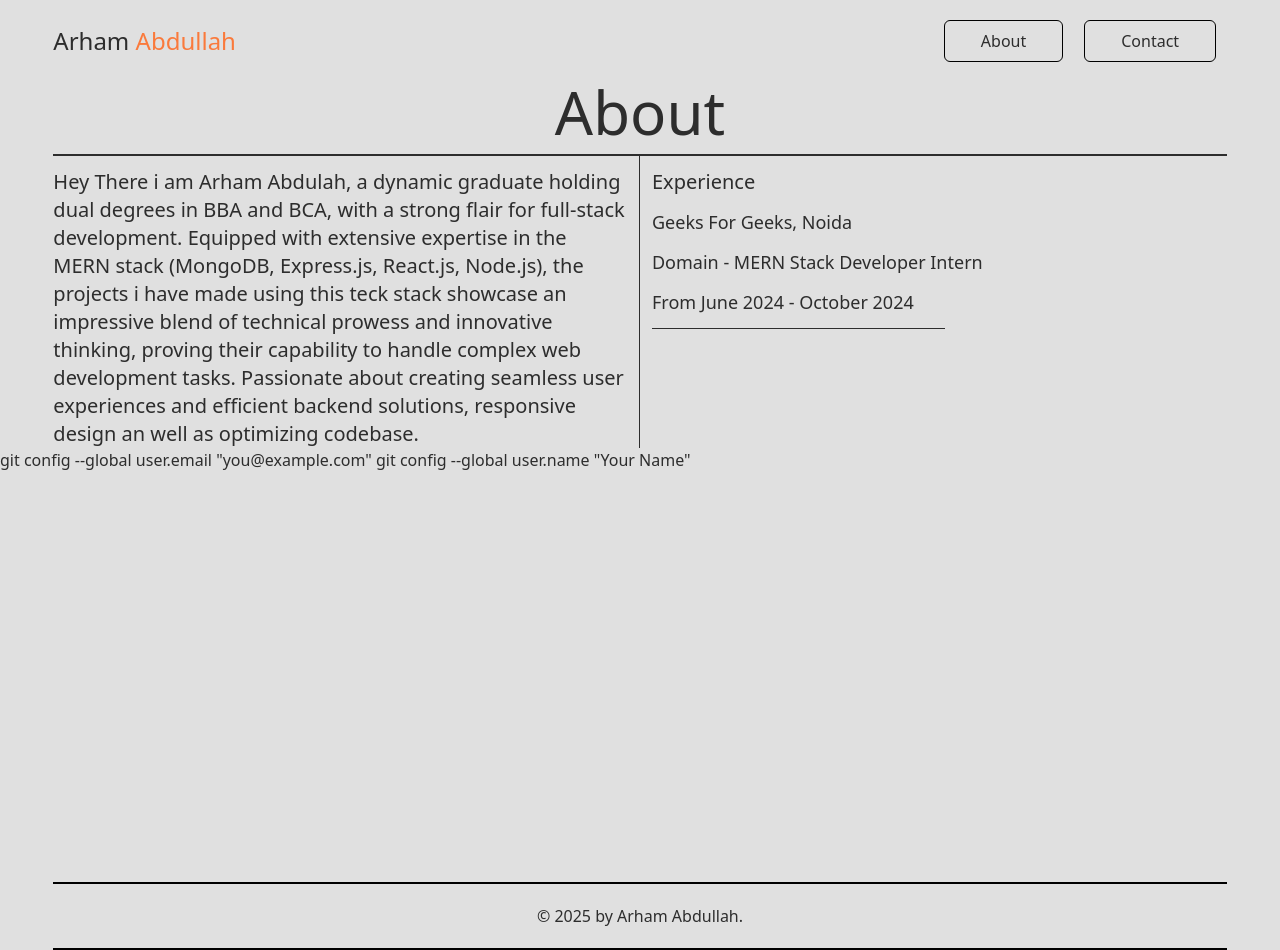
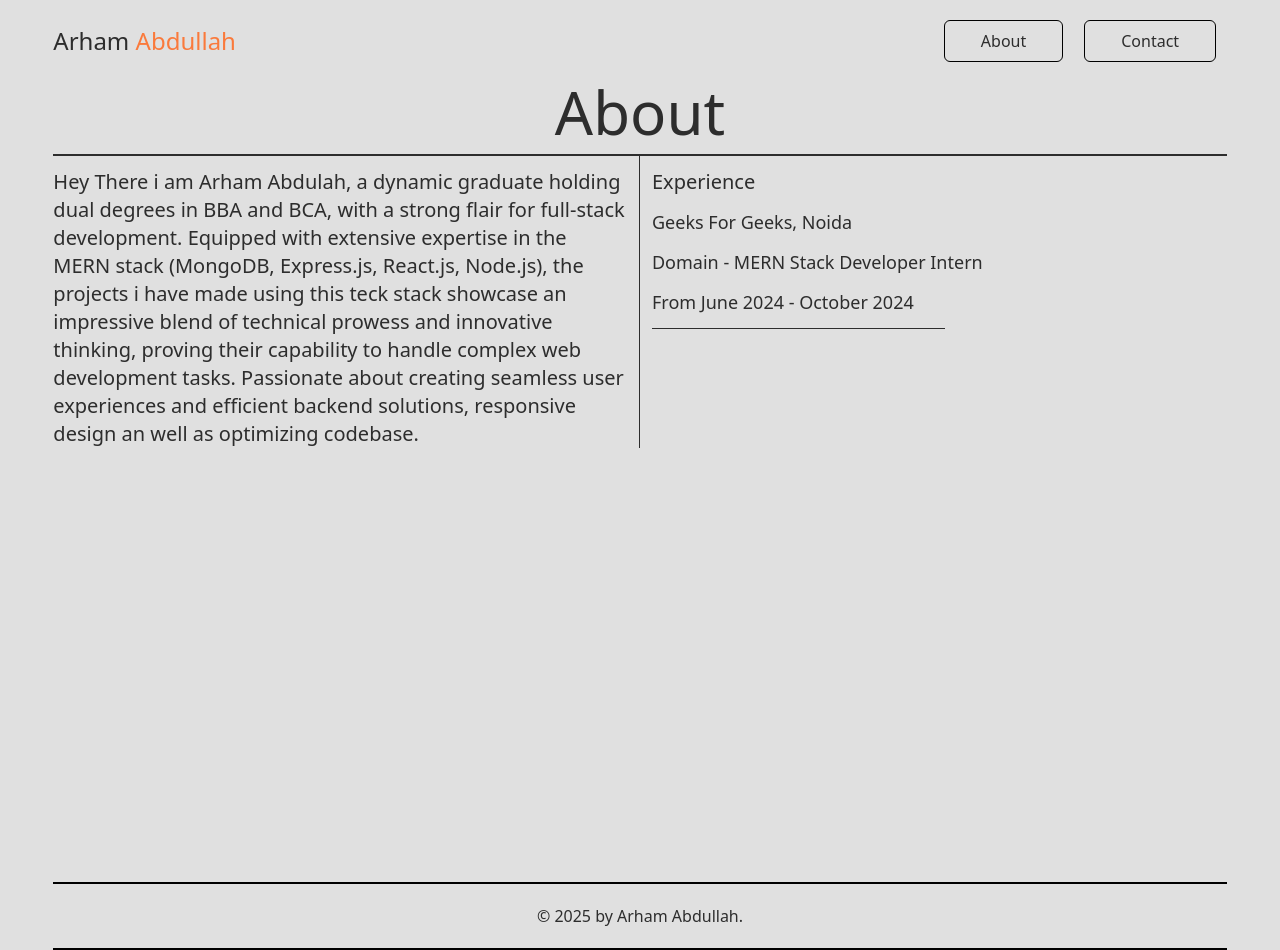
Before and after one commit to ArhamX24/personal-portfolio-site, a React (Vite) app: page /about in a window 1280 px wide. Built offline with nearby package versions, Linux system fonts and the light colour scheme.

Commit message:
Fixed Bug

```diff
--- a/src/Components/AboutMe/About.jsx
+++ b/src/Components/AboutMe/About.jsx
@@ -20,9 +20,6 @@ const About = () => {
         </div>
         </div>
       </div>
-
-      git config --global user.email "you@example.com"
-      git config --global user.name "Your Name"
     </div>
   )
 }
```
